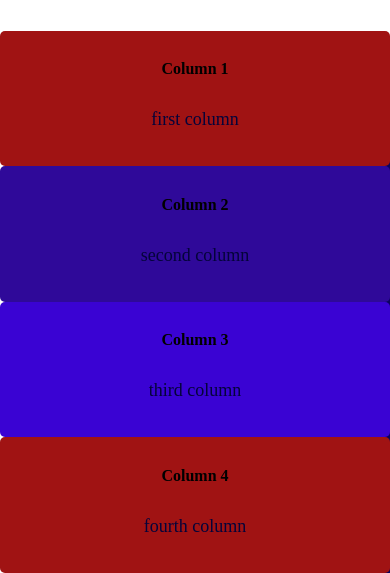
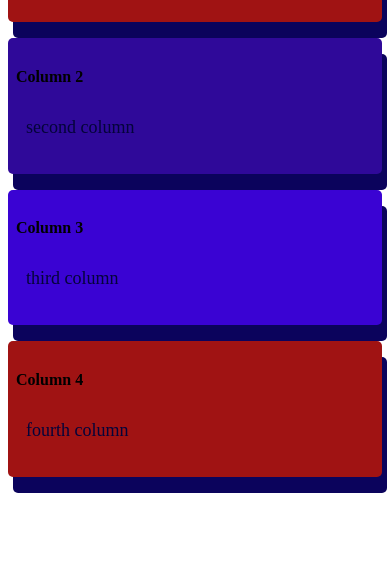
Before and after one commit to Onyiana/personal-work-on-programming, a plain HTML site: page Responsive Four Column Layout/index.html in a window 390 px wide. Shown: the part 315-888 px from the top of the page. After the commit the page ends 844 px from the top, so only its background shows below. Drawn offline with Linux system fonts and the light colour scheme.

Commit message:
responsive column

```diff
--- a/Responsive Four Column Layout/css/style.css
+++ b/Responsive Four Column Layout/css/style.css
@@ -1,24 +1,6 @@
 *{
     box-sizing: border-box;
 }
-
-body{
-    text-align: center;
-        height: 100vh;
-        top: 50%;
-}
-
-.mainsection {
-    position: absolute;
-    top: 50%;
-    left: 50%;
-    transform: translate(-50%, -50%);
-    padding-top: 10rem;
-    margin: auto;
-    height: 100vh;
-    width: 100vw;
-}
-
 
 #layout {
     width: 25%;
@@ -52,9 +34,6 @@ p {
 @media screen and (max-width:40rem) {
     #layout {
     width: 100%;
+    margin-block: 0.5rem;
     }
 }
-
-p {
-    padding: 10px;
-}
--- a/Responsive Four Column Layout/index.html
+++ b/Responsive Four Column Layout/index.html
@@ -8,12 +8,11 @@
     <link rel="stylesheet" href="css/style.css">
 </head>
 <body>
-<div class="mainsection">
     <div class="response">
         <h1>Responsive Four Column Layout</h1>
         <p><b>Resize the browser window to see the effect</b></p>
         </div>
-
+    <div class="mainsection">
         <div id="layout" style="background-color: rgb(160, 19, 19);">
             <h4>Column 1</h4>
             <p>first column</p>
@@ -29,7 +28,7 @@
             <p>third column</p>
         </div>
 
-    <div id="layout" style="background-color: rgb(160, 19, 19);">
+        <div id="layout" style="background-color: rgb(160, 19, 19); margin-bottom: 3rem;" >
             <h4>Column 4</h4>
             <p>fourth column</p>
         </div>
```
Lines whose indentation alone changed are shown as unchanged.
